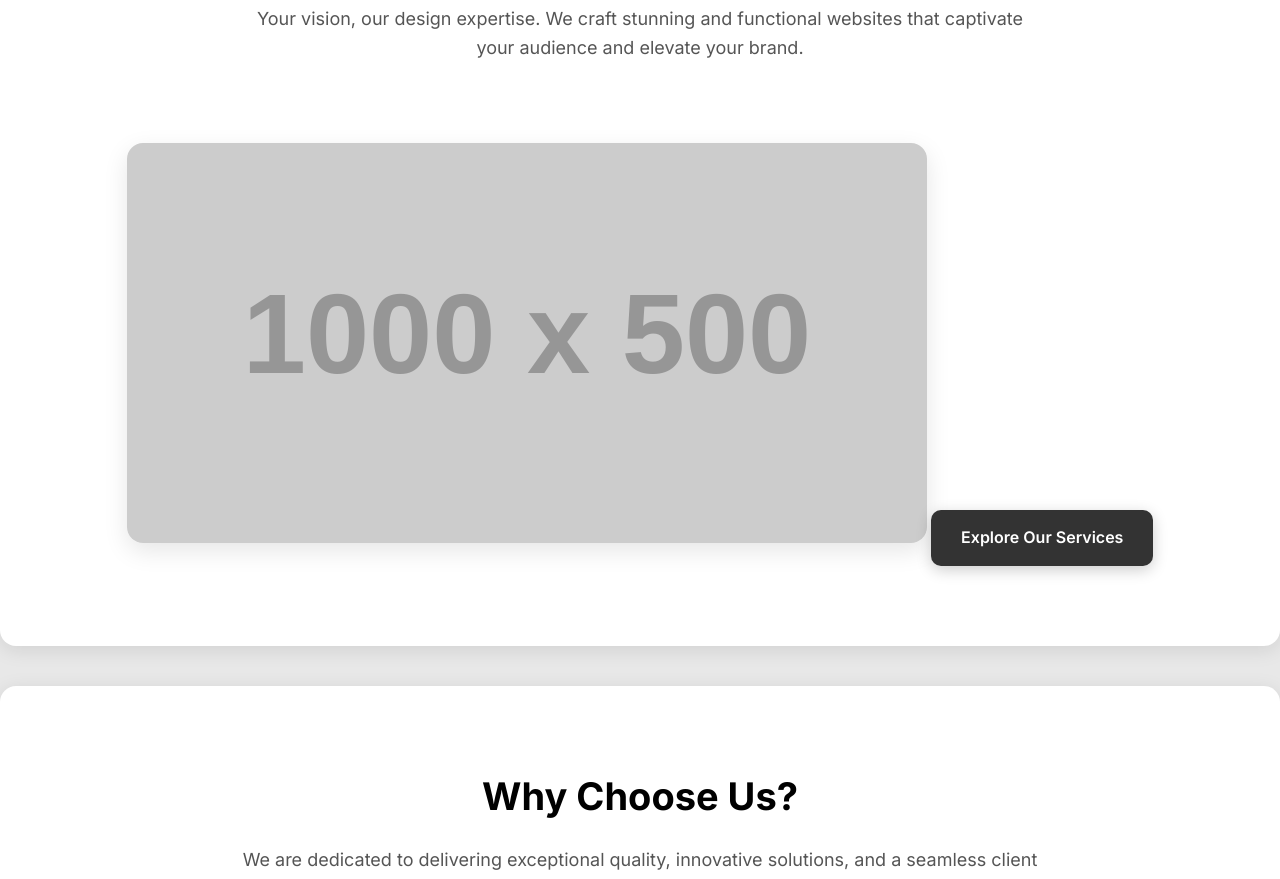
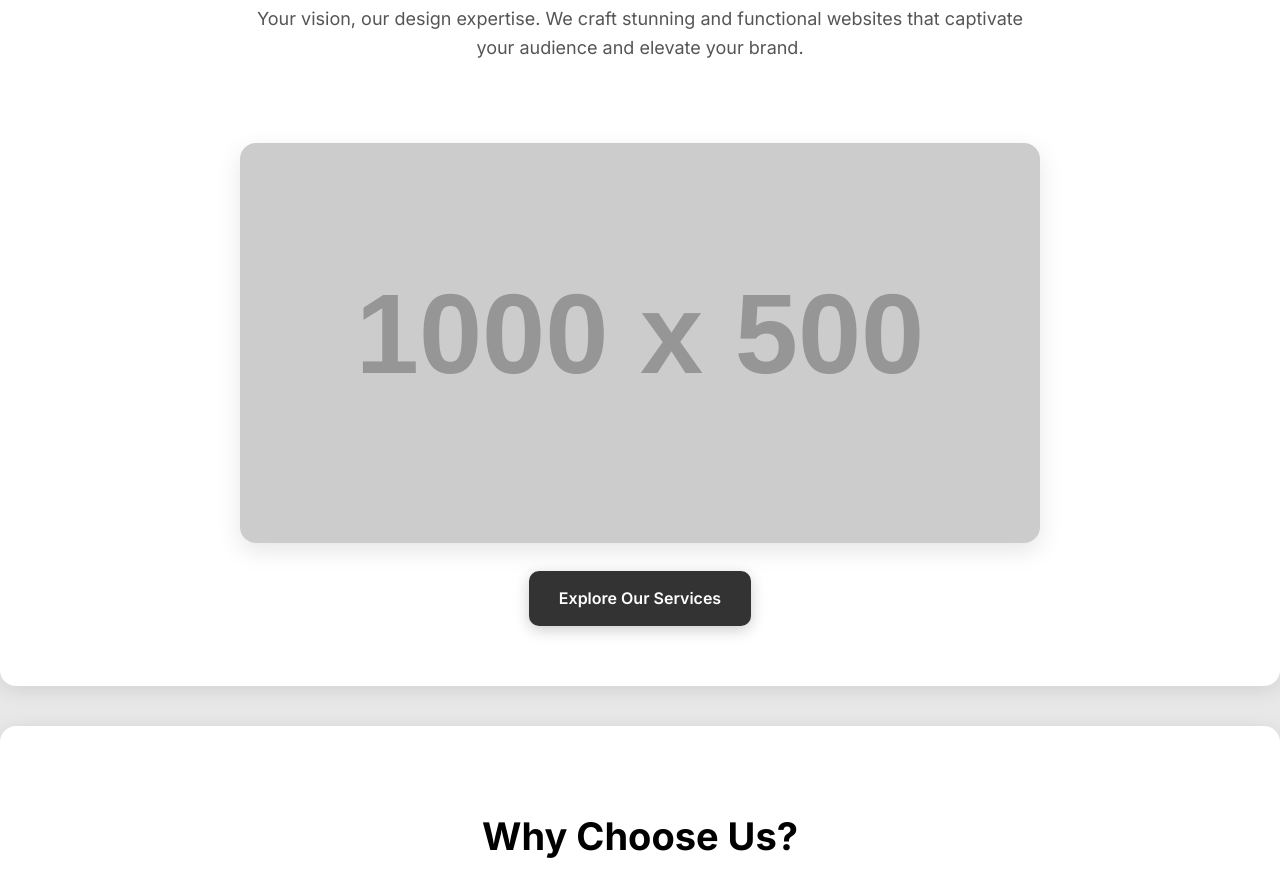
Before and after one commit to Tarunrawatweb/Desynora-By-Tarun-Rawat, a plain HTML site: page index.html in a window 1280 px wide. Shown: the part 211-1090 px from the top of the page. Drawn offline with Linux system fonts and the light colour scheme; placeholder pictures from the web are drawn by us.

Commit message:
Update index.html

```diff
--- a/index.html
+++ b/index.html
@@ -31,9 +31,10 @@
                 <h1>Welcome to Tarun Rawat Designs</h1>
                 <p>Your vision, our design expertise. We craft stunning and functional websites that captivate your audience and elevate your brand.</p>
                 <img src="https://placehold.co/1000x500/E0F2FF/007BFF?text=Stunning+Web+Design+Hero" alt="Website design concept" style="width: 100%; max-width: 800px; height: auto; margin-top: 50px; border-radius: 16px; box-shadow: 0 8px 25px rgba(0, 0, 0, 0.1);">
-                <a href="services.html" class="btn">Explore Our Services</a>
+                </div>
+            <div <a href="services.html" class="btn">Explore Our Services</a>
+              </div>
 
-            </div>
         </section>
 
         <section class="section">
```
